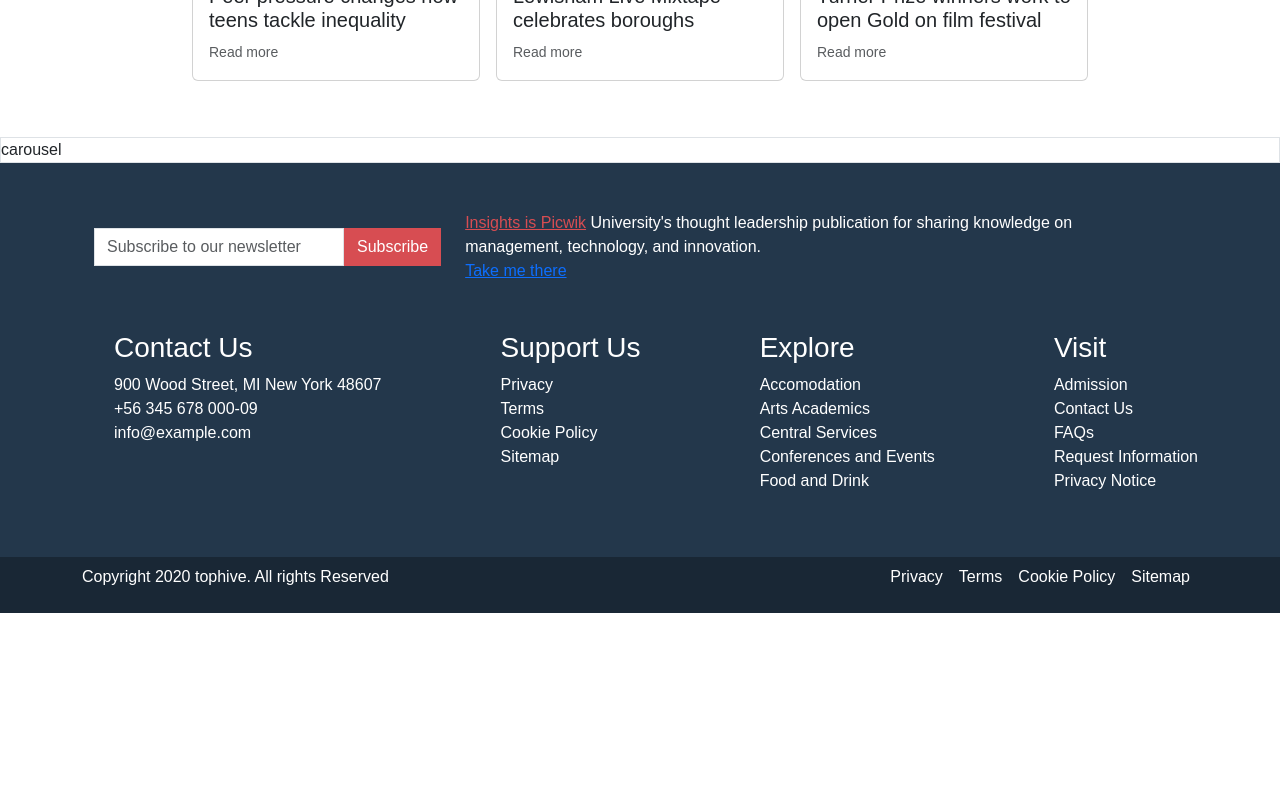
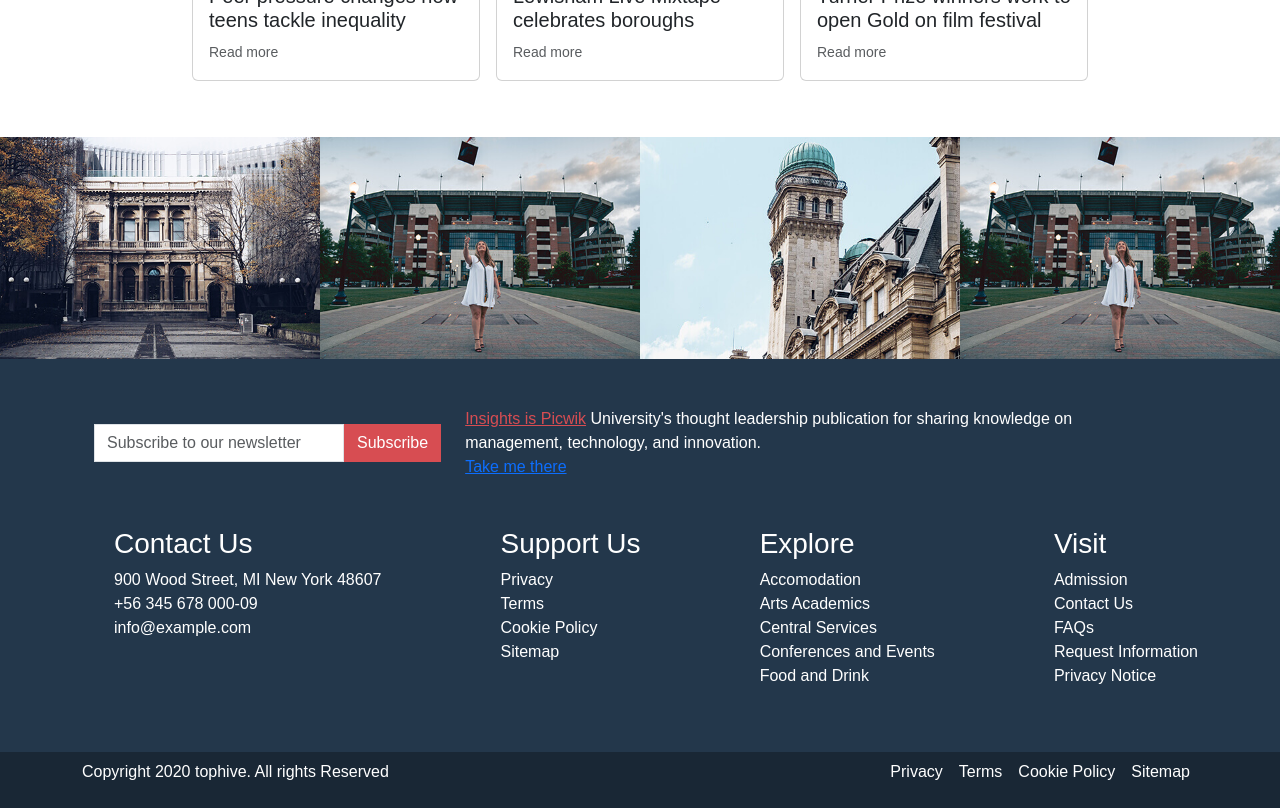
Before and after one commit to Eecodev/proj-html-vuejs, a Vue app: page / in a window 1280 px wide. Shown: the part 3340-4148 px from the top of the page. Before the commit the page ends 3953 px from the top, so only its background shows below. Built offline with nearby package versions, Linux system fonts and the light colour scheme.

Commit message:
static carousel added

```diff
--- a/src/App.vue
+++ b/src/App.vue
@@ -1,12 +1,8 @@
 <template>
 
-  <HeaderComp />
-  <HeroComp />
-  <MainComp />
-
-  <div class="main-carousel border">
-    carousel
-  </div>
+  <HeaderComp/>
+  <HeroComp/>
+  <MainComp/>
 
   <FooterComp/>
 
--- /dev/null
+++ b/src/components/CarouselComp.vue
@@ -0,0 +1,40 @@
+<template>
+
+
+        <div class="d-flex">
+            <div class="main-carousel" v-for="slide in slides" :key="slide.id">
+                <img :src="slide.img" alt="slide">
+            </div>
+        </div>
+
+</template>
+
+<script>
+    export default {
+        name: 'CarouselComp',
+        data() {
+            return {
+                slides: [
+                    {
+                        img: '/public/img/gallery-1-3(1).jpg'
+                    },
+                    {
+                        img: '/public/img/gallery-2-3(1).jpg'
+                    },
+                    {
+                        img: '/public/img/gallery-3-3(1).jpg'
+                    },
+                    {
+                        img: '/public/img/gallery-2-3.jpg'
+                    },
+                ]
+            }
+        }
+    }
+</script>
+
+<style lang="scss" scoped>
+    img{
+        width: 100%;
+    }
+</style>
--- a/src/components/MainComp.vue
+++ b/src/components/MainComp.vue
@@ -4,6 +4,7 @@
         <CourseComp/>
         <EventComp/>
         <BlogComp/>
+        <CarouselComp/>
     </main>
 </template>
 
@@ -12,13 +13,15 @@ import PartnerComp from './PartnerComp.vue';
 import CourseComp from './CourseComp.vue';
 import EventComp from './EventComp.vue';
 import BlogComp from './BlogComp.vue';
+import CarouselComp from './CarouselComp.vue';
     export default {
         name: 'MainComp',
         components:{
             PartnerComp,
             CourseComp,
             EventComp,
-            BlogComp
+            BlogComp,
+            CarouselComp
         }
     }
 </script>
```
